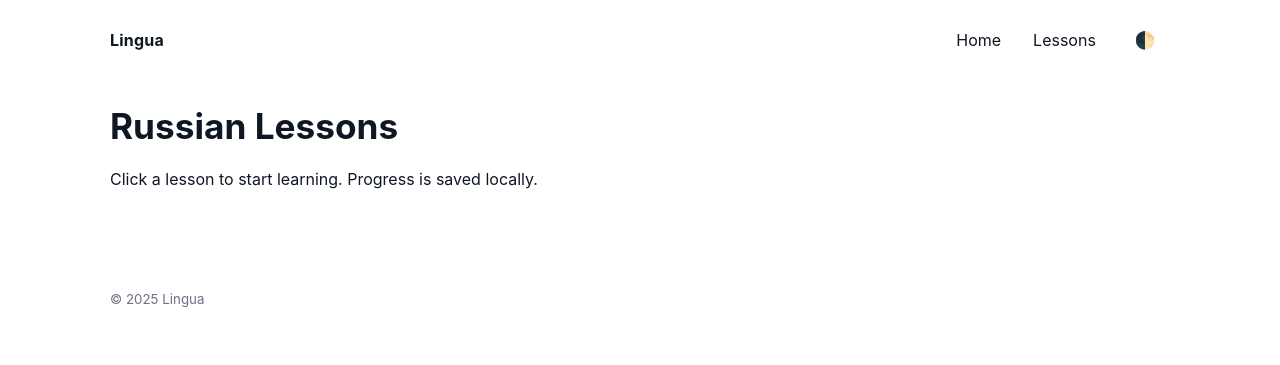
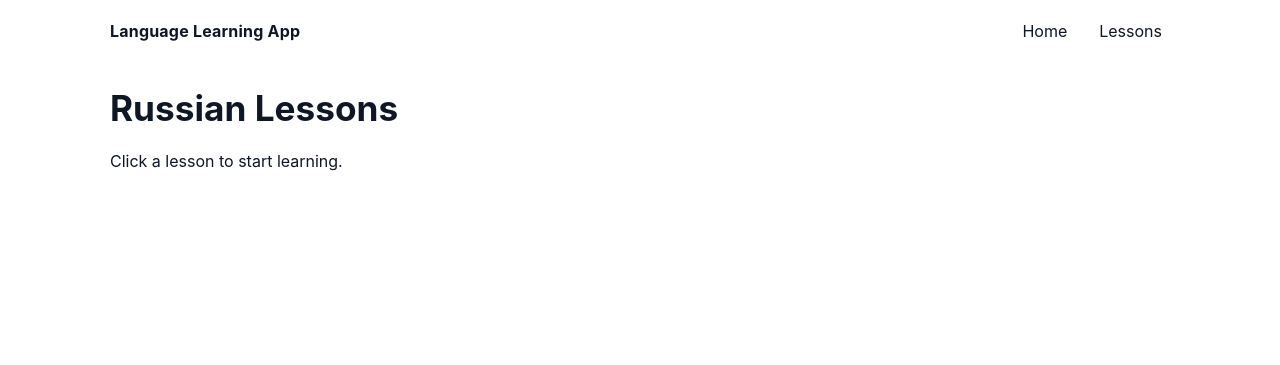
Before and after one commit to Ankkman/language_learning, a plain HTML site: page lessons.html in a window 1280 px wide. Drawn offline with Linux system fonts and the light colour scheme.

Commit message:
Update lessons.html

```diff
--- a/lessons.html
+++ b/lessons.html
@@ -9,7 +9,7 @@
 <body>
   <header class="site-header">
     <div class="container header-inner">
-      <a class="logo" href="index.html">Lingua</a>
+      <a class="logo" href="index.html">Language Learning App</a>
       <button id="menu-toggle" class="menu-toggle" aria-label="Toggle menu">
         <span class="hamburger"></span>
       </button>
@@ -18,24 +18,15 @@
           <li><a href="index.html">Home</a></li>
           <li><a href="lessons.html" class="active">Lessons</a></li>
         </ul>
-        <div class="nav-actions">
-          <button id="theme-toggle" class="btn icon-btn">🌓</button>
-        </div>
       </nav>
     </div>
   </header>
 
   <main class="container">
     <h1>Russian Lessons</h1>
-    <p class="muted">Click a lesson to start learning. Progress is saved locally.</p>
+    <p class="muted">Click a lesson to start learning.</p>
     <div id="lessons-list" class="lessons-grid"></div>
   </main>
-
-  <footer class="site-footer">
-    <div class="container">
-      <small>© <span id="year"></span> Lingua</small>
-    </div>
-  </footer>
 
   <script src="js/main.js"></script>
   <script src="js/lessons.js"></script>
```
